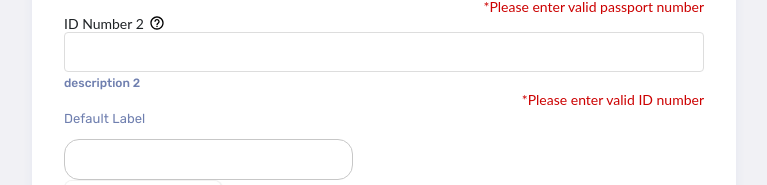
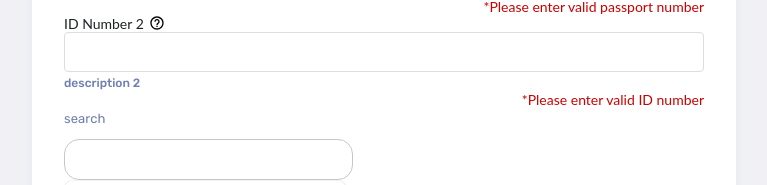
Before and after one commit to shinghuey27/dyno-web, a React (Create React App) app: page / in a window 1280 px wide. Shown: the part 352-537 px from the top of the page, without its empty margins (256-1023 px from the left). Built offline with nearby package versions, Linux system fonts and the light colour scheme.

Commit message:
search bar

```diff
--- a/src/App.js
+++ b/src/App.js
@@ -72,9 +72,15 @@ function App() {
           className: "errorClass"
         }}
       />
-      <Searchbar renderItem={e => {
-        return <div>{e.title}</div>
-      }} />
+
+      <Searchbar
+        label={{ label: 'search' }}
+        description={{
+          label: "description 3"
+        }}
+        renderItem={e => {
+          return <div>{e.title}</div>
+        }} />
     </fieldset>
   );
 }
--- a/src/Components/List/List.jsx
+++ b/src/Components/List/List.jsx
@@ -14,6 +14,7 @@ export default function List(props) {
             borderRadius: 8,
             boxShadow: "0.5px 1px 1px 1px rgba(0, 0, 0, 0.05)",
             padding: 10,
+            width:260,
             top: -40,
             overflow: 'scroll',
             height:50,
--- a/src/Components/Searchbar/Searchbar.jsx
+++ b/src/Components/Searchbar/Searchbar.jsx
@@ -26,9 +26,9 @@ export default function Searchbar(props) {
     return (
         <>
             <Textbox
-                label
+                label={label}
                 text
-                description
+                description={description}
                 error
             />
             <div style={{ position: 'relative' }}>
```
